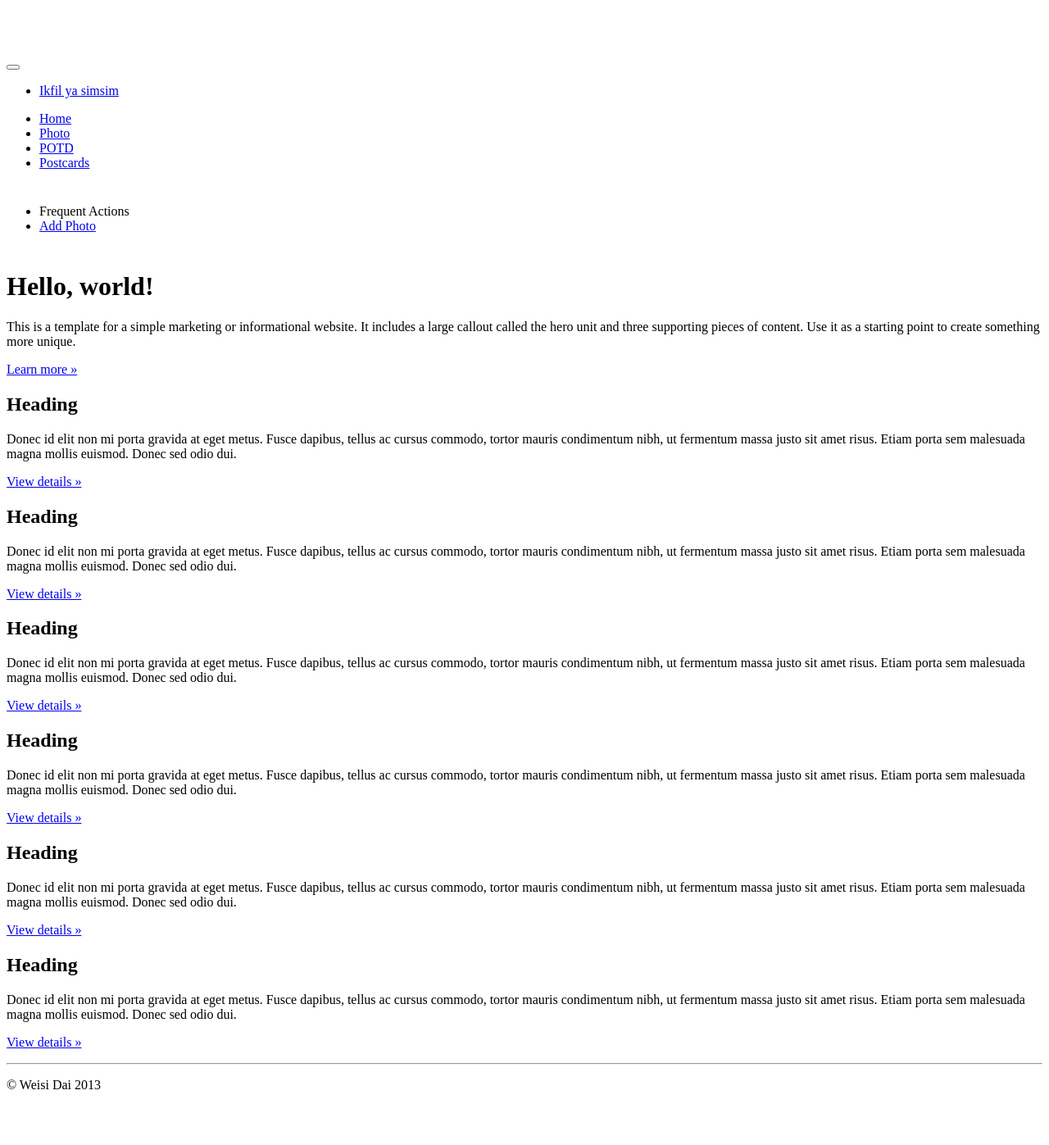
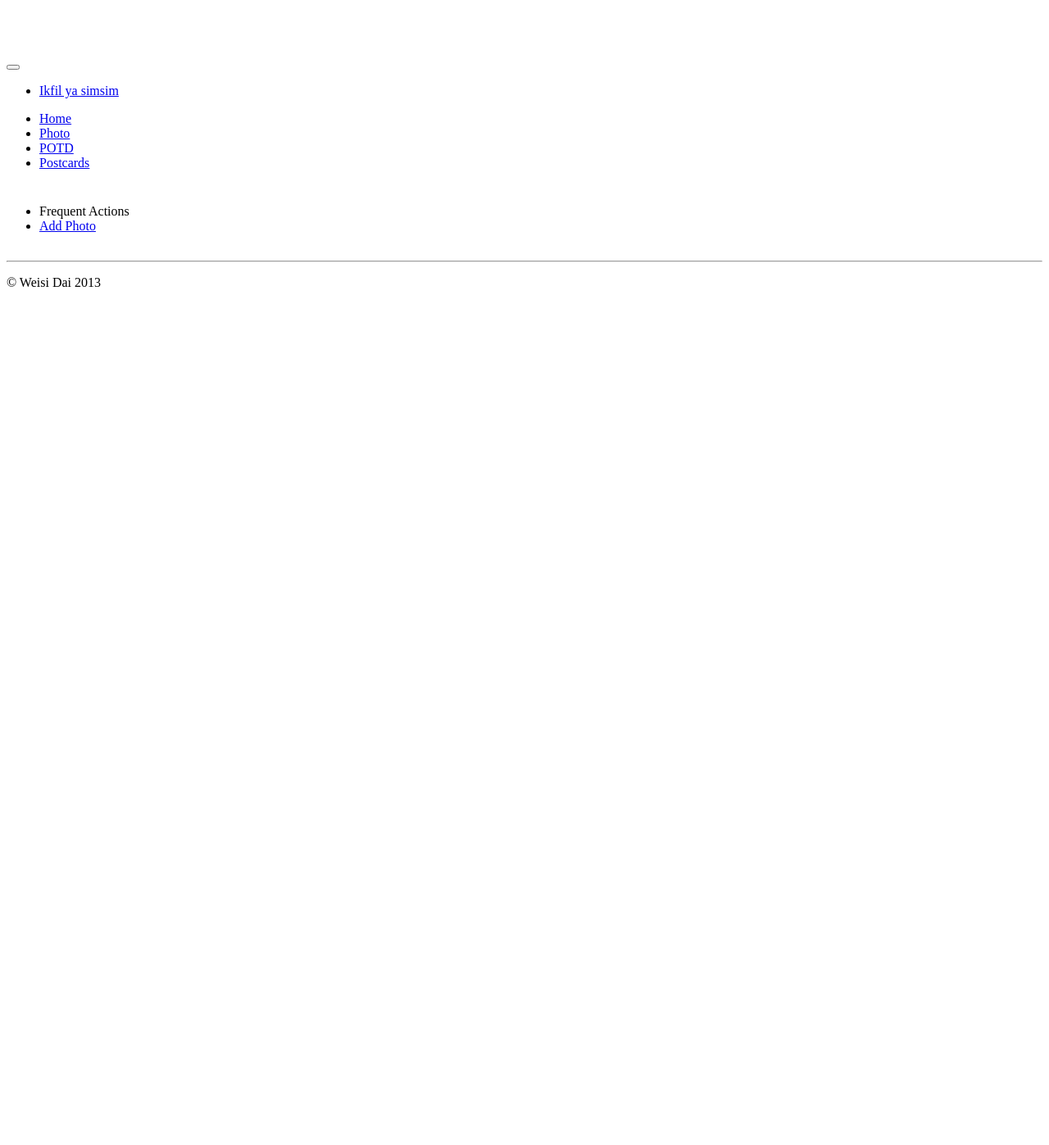
Before and after one commit to after1990s/aurora, a Django app: template manage/templates/manage/homepage.html in a window 1280 px wide. Shown: the whole page at 82% size. After the commit the page ends 350 px from the top, so only its background shows below. Run offline with Django 3.2, Linux system fonts and the light colour scheme; the template is opened without the code that fills it, so the values that code supplies are empty; some libraries are stand-ins or nearby versions.

Commit message:
cleared management home

```diff
--- a/manage/templates/manage/base.html
+++ b/manage/templates/manage/base.html
@@ -95,47 +95,6 @@
         </div><!--/span-->
         {% endblock %}
         {% block content %}
-        <div class="span9">
-          <div class="hero-unit">
-            <h1>Hello, world!</h1>
-            <p>This is a template for a simple marketing or informational website. It includes a large callout called the hero unit and three supporting pieces of content. Use it as a starting point to create something more unique.</p>
-            <p><a href="#" class="btn btn-primary btn-large">Learn more &raquo;</a></p>
-          </div>
-          <div class="row-fluid">
-            <div class="span4">
-              <h2>Heading</h2>
-              <p>Donec id elit non mi porta gravida at eget metus. Fusce dapibus, tellus ac cursus commodo, tortor mauris condimentum nibh, ut fermentum massa justo sit amet risus. Etiam porta sem malesuada magna mollis euismod. Donec sed odio dui. </p>
-              <p><a class="btn" href="#">View details &raquo;</a></p>
-            </div><!--/span-->
-            <div class="span4">
-              <h2>Heading</h2>
-              <p>Donec id elit non mi porta gravida at eget metus. Fusce dapibus, tellus ac cursus commodo, tortor mauris condimentum nibh, ut fermentum massa justo sit amet risus. Etiam porta sem malesuada magna mollis euismod. Donec sed odio dui. </p>
-              <p><a class="btn" href="#">View details &raquo;</a></p>
-            </div><!--/span-->
-            <div class="span4">
-              <h2>Heading</h2>
-              <p>Donec id elit non mi porta gravida at eget metus. Fusce dapibus, tellus ac cursus commodo, tortor mauris condimentum nibh, ut fermentum massa justo sit amet risus. Etiam porta sem malesuada magna mollis euismod. Donec sed odio dui. </p>
-              <p><a class="btn" href="#">View details &raquo;</a></p>
-            </div><!--/span-->
-          </div><!--/row-->
-          <div class="row-fluid">
-            <div class="span4">
-              <h2>Heading</h2>
-              <p>Donec id elit non mi porta gravida at eget metus. Fusce dapibus, tellus ac cursus commodo, tortor mauris condimentum nibh, ut fermentum massa justo sit amet risus. Etiam porta sem malesuada magna mollis euismod. Donec sed odio dui. </p>
-              <p><a class="btn" href="#">View details &raquo;</a></p>
-            </div><!--/span-->
-            <div class="span4">
-              <h2>Heading</h2>
-              <p>Donec id elit non mi porta gravida at eget metus. Fusce dapibus, tellus ac cursus commodo, tortor mauris condimentum nibh, ut fermentum massa justo sit amet risus. Etiam porta sem malesuada magna mollis euismod. Donec sed odio dui. </p>
-              <p><a class="btn" href="#">View details &raquo;</a></p>
-            </div><!--/span-->
-            <div class="span4">
-              <h2>Heading</h2>
-              <p>Donec id elit non mi porta gravida at eget metus. Fusce dapibus, tellus ac cursus commodo, tortor mauris condimentum nibh, ut fermentum massa justo sit amet risus. Etiam porta sem malesuada magna mollis euismod. Donec sed odio dui. </p>
-              <p><a class="btn" href="#">View details &raquo;</a></p>
-            </div><!--/span-->
-          </div><!--/row-->
-        </div><!--/span-->
         {% endblock content %}
       </div><!--/row-->
 
```
